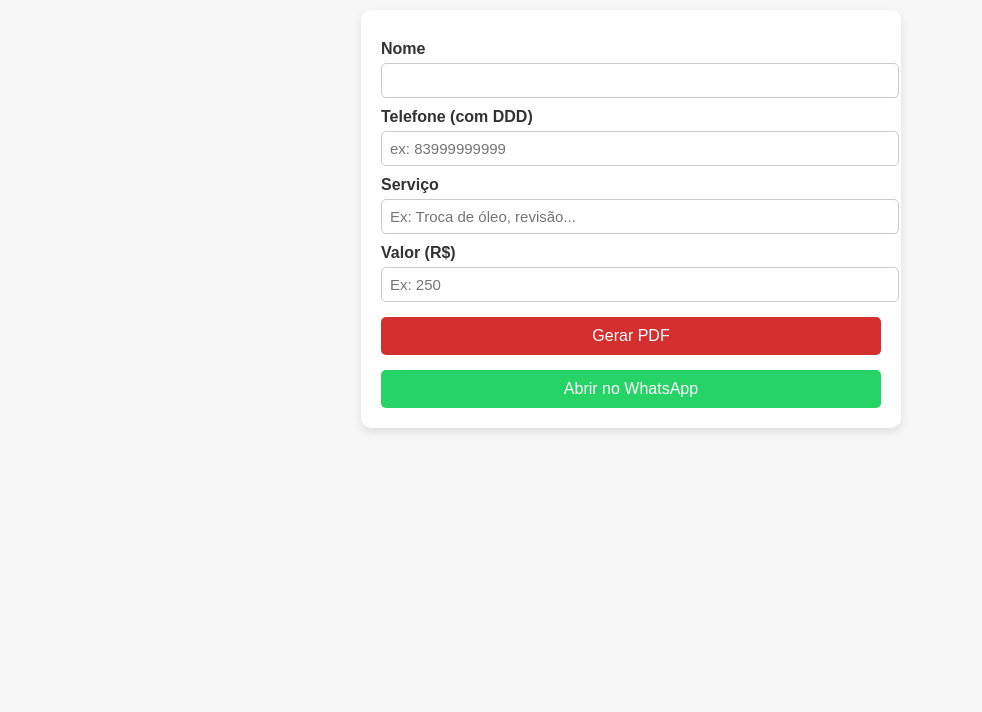
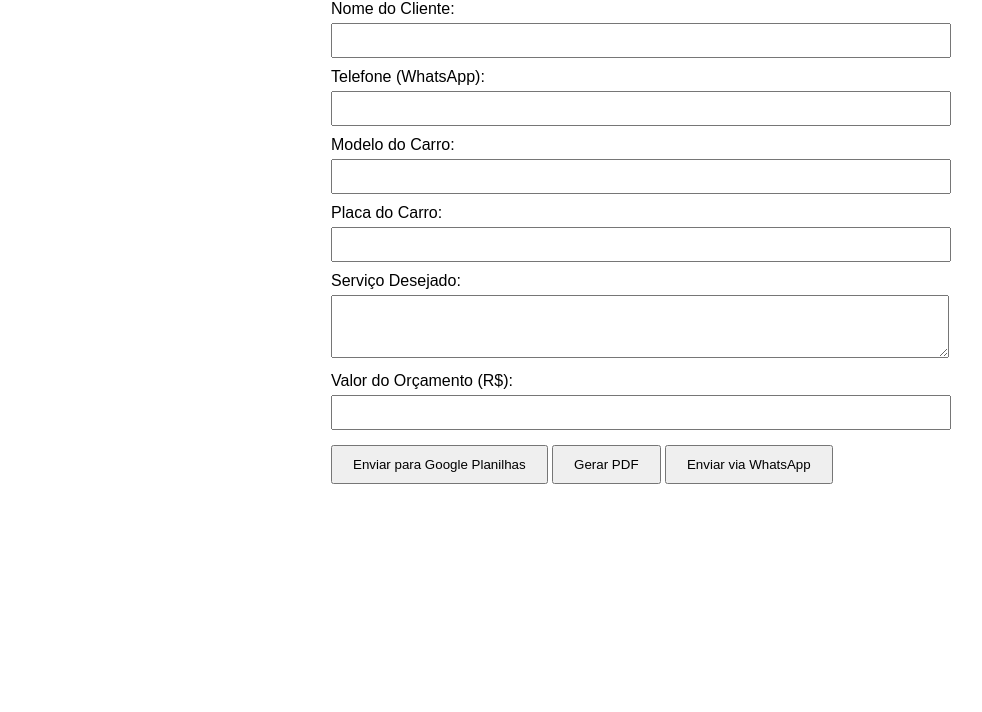
Before and after one commit to davipfraga/orcamento-Paraiba-carmoto-s, a plain HTML site: page index.html in a window 1280 px wide. Shown: the part 88-800 px from the top of the page, without its empty margins (9-991 px from the left). Drawn offline with nearby package versions, Linux system fonts and the light colour scheme.

Commit message:
index.html

```diff
--- a/index.html
+++ b/index.html
@@ -1,159 +1,75 @@
+
 <!DOCTYPE html>
-<html lang="pt-BR">
+<html lang="pt-br">
 <head>
-  <meta charset="UTF-8" />
-  <meta name="viewport" content="width=device-width, initial-scale=1.0" />
-  <title>Orçamento - Paraíba Carmotos</title>
-
-  <!-- Biblioteca para gerar PDFs -->
-  <script src="https://cdnjs.cloudflare.com/ajax/libs/jspdf/2.5.1/jspdf.umd.min.js"></script>
-
+    <meta charset="UTF-8">
+    <title>Orçamento da Oficina</title>
     <style>
-    body {
-      font-family: Arial, sans-serif;
-      margin: 40px;
-      background-color: #f7f7f7;
-      color: #333;
-    }
-
-    h1 {
-      text-align: center;
-      color: #d32f2f;
-    }
-
-    form {
-      max-width: 500px;
-      margin: 0 auto;
-      background: white;
-      padding: 20px;
-      border-radius: 10px;
-      box-shadow: 0 4px 10px rgba(0, 0, 0, 0.1);
-    }
-
-    label {
-      display: block;
-      margin-top: 10px;
-      font-weight: bold;
-    }
-
-    input, textarea {
-      width: 100%;
-      padding: 8px;
-      margin-top: 5px;
-      border-radius: 5px;
-      border: 1px solid #ccc;
-      font-size: 15px;
-    }
-
-    button {
-      margin-top: 15px;
-      padding: 10px;
-      width: 100%;
-      background-color: #d32f2f;
-      color: white;
-      border: none;
-      border-radius: 5px;
-      font-size: 16px;
-      cursor: pointer;
-      transition: 0.3s;
-    }
-
-    button:hover {
-      background-color: #b71c1c;
-    }
-
-    #btnWhatsApp {
-      background-color: #25D366;
-    }
-
-    #btnWhatsApp:hover {
-      background-color: #1ebe5d;
-    }
+        body { font-family: Arial, sans-serif; margin: 40px; }
+        form { max-width: 600px; margin: auto; }
+        label { display: block; margin-top: 10px; }
+        input, textarea { width: 100%; padding: 8px; margin-top: 5px; }
+        button { margin-top: 15px; padding: 10px 20px; }
     </style>
 </head>
+<body>
+    <h2>Formulário de Orçamento - Oficina</h2>
+    <form id="orcamentoForm">
+        <label for="nome">Nome do Cliente:</label>
+        <input type="text" id="nome" name="nome" required>
 
-<body>
-  <h1>Orçamento - Paraíba Carmotos</h1>
+        <label for="telefone">Telefone (WhatsApp):</label>
+        <input type="text" id="telefone" name="telefone" required>
 
-  <form id="formOrcamento" method="POST">
-    <label for="nome">Nome</label>
-    <input type="text" id="nome" required />
+        <label for="modelo">Modelo do Carro:</label>
+        <input type="text" id="modelo" name="modelo" required>
 
-    <label for="telefone">Telefone (com DDD)</label>
-    <input type="text" id="telefone" placeholder="ex: 83999999999" required />
+        <label for="placa">Placa do Carro:</label>
+        <input type="text" id="placa" name="placa" required>
 
-    <label for="servico">Serviço</label>
-    <input type="text" id="servico" placeholder="Ex: Troca de óleo, revisão..." required />
+        <label for="servico">Serviço Desejado:</label>
+        <textarea id="servico" name="servico" rows="3" required></textarea>
 
-    <label for="valor">Valor (R$)</label>
-    <input type="number" id="valor" placeholder="Ex: 250" required />
+        <label for="valor">Valor do Orçamento (R$):</label>
+        <input type="number" id="valor" name="valor" required>
 
-    <button type="button" id="gerarPDF">Gerar PDF</button>
-    <button type="button" id="btnWhatsApp">Abrir no WhatsApp</button>
+        <button type="submit">Enviar para Google Planilhas</button>
+        <button type="button" onclick="gerarPDF()">Gerar PDF</button>
+        <button type="button" onclick="enviarWhatsApp()">Enviar via WhatsApp</button>
     </form>
 
     <script>
-    // Função para gerar PDF
-    document.getElementById("gerarPDF").addEventListener("click", function () {
-      const { jsPDF } = window.jspdf;
-      const doc = new jsPDF();
+        // Submeter dados para Google Planilhas via Google Apps Script Web App
+        document.getElementById("orcamentoForm").addEventListener("submit", function(e) {
+            e.preventDefault();
+            const formData = new FormData(this);
+            fetch("https://script.google.com/macros/s/https://script.google.com/macros/s/AKfycbyJtESKB4ScDCRVbJLerBQLPUM_iW4E0vUYs8T3Blo/dev/exec", {
+                method: "POST",
+                body: formData
+            })
+            .then(response => response.text())
+            .then(result => {
+                alert("Dados enviados com sucesso!");
+            })
+            .catch(error => {
+                alert("Erro ao enviar os dados.");
+                console.error(error);
+            });
+        });
 
-      const nome = document.getElementById("nome").value;
-      const telefone = document.getElementById("telefone").value;
-      const servico = document.getElementById("servico").value;
-      const valor = document.getElementById("valor").value;
-
-      if (!nome || !telefone || !servico || !valor) {
-        alert("Por favor, preencha todos os campos antes de gerar o PDF!");
-        return;
+        // Função para gerar PDF (simples)
+        function gerarPDF() {
+            alert("Função de geração de PDF será implementada com biblioteca como jsPDF.");
         }
 
-      doc.text("Orçamento - Paraíba Carmotos", 10, 10);
-      doc.text(`Nome: ${nome}`, 10, 20);
-      doc.text(`Telefone: ${telefone}`, 10, 30);
-      doc.text(`Serviço: ${servico}`, 10, 40);
-      doc.text(`Valor: R$ ${valor}`, 10, 50);
-      doc.text("Obrigado por solicitar um orçamento conosco!", 10, 70);
-
-      doc.save(`Orçamento-${nome}.pdf`);
-    });
-
-    // Função para abrir WhatsApp
-    document.getElementById("btnWhatsApp").addEventListener("click", function () {
-      const telefone = document.getElementById("telefone").value.trim();
-
-      if (!telefone) {
-        alert("Digite o número de telefone para abrir o WhatsApp!");
-        return;
+        // Função para enviar via WhatsApp
+        function enviarWhatsApp() {
+            const telefone = document.getElementById("telefone").value;
+            const nome = document.getElementById("nome").value;
+            const mensagem = `Olá ${nome}, segue o orçamento do seu veículo.`;
+            const link = `https://wa.me/55${telefone}?text=${encodeURIComponent(mensagem)}`;
+            window.open(link, "_blank");
         }
-
-      const numeroLimpo = telefone.replace(/\D/g, "");
-      const mensagem = encodeURIComponent("Olá, vi o orçamento e gostaria de mais informações!");
-      const url = `https://wa.me/${numeroLimpo}?text=${mensagem}`;
-      window.open(url, "_blank");
-    });
-
-    // (🔜 Próxima Etapa) Envio automático para Google Sheets
-    // Aqui ficará a função de envio via Google Apps Script.
-    // Exemplo:
-    /*
-    document.getElementById("formOrcamento").addEventListener("submit", async function (event) {
-      event.preventDefault();
-      const data = {
-        nome: document.getElementById("nome").value,
-        telefone: document.getElementById("telefone").value,
-        servico: document.getElementById("servico").value,
-        valor: document.getElementById("valor").value
-      };
-      await fetch("https://script.google.com/macros/s/AKfycbz_yLaHGsJ30lJal9CZobf1ZKcLlpPFvDQWJ7wMzsTMRWEACx992exT7sKW3eSypoLA/exec", {
-        method: "POST",
-        mode: "no-cors",
-        headers: { "Content-Type": "application/json" },
-        body: JSON.stringify(data)
-      });
-      alert("✅ Orçamento salvo com sucesso!");
-    });
-    */
     </script>
 </body>
 </html>
```
Lines whose indentation alone changed are shown as unchanged.
